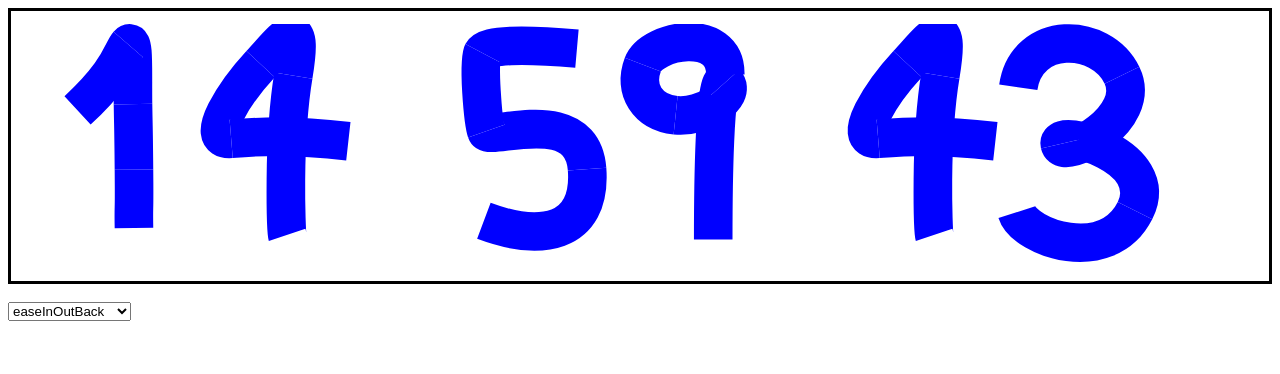
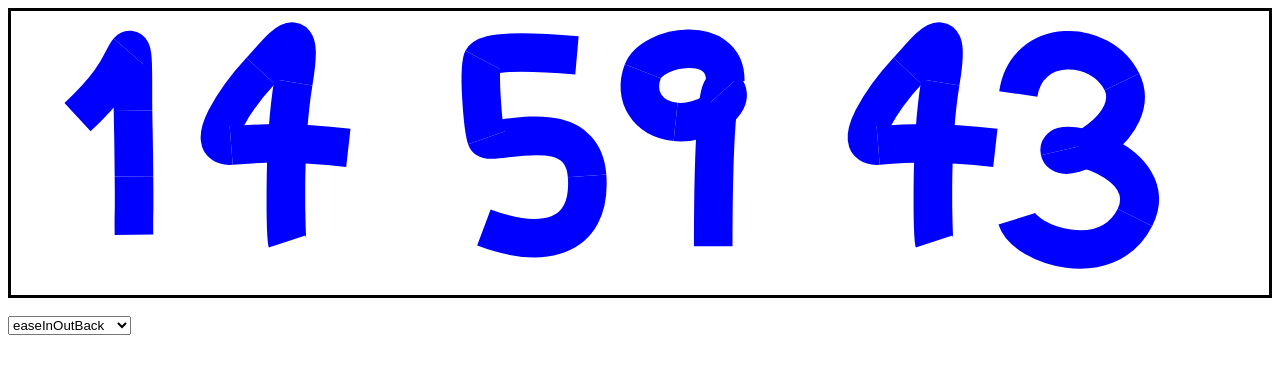
Before and after one commit to antgiant/Wobbly-Weathery-Web-Clock, a plain HTML site: page index.html in a window 1280 px wide. Drawn offline with Linux system fonts and the light colour scheme.

Commit message:
Correcting spacing so boincing numbers don't get cut off

```diff
--- a/index.html
+++ b/index.html
@@ -11,13 +11,10 @@
       border-style: solid;
     }
     #clock svg {
-      width: calc(((100% + (7% * 3)) / 6) - 1%); /* 6 across; tweak as needed */
-      aspect-ratio: 1 / 1;
-      height: auto;          /* let aspect-ratio control height */
+      width: calc(((100% + (7% * 3)) / 6) - 1%); /* 6 across; plus offset to match margin changes*/
       stroke-width: 80;
       stroke: blue;
       fill: none;
-      padding: 1% 0%;
     }
     #clock svg:nth-child(even) {
       margin-left: -7%;
@@ -27,39 +24,39 @@
 
 <body>
   <div id="clock">
-    <svg viewBox="0 0 100 100" preserveAspectRatio="xMidYMid meet">
+    <svg viewBox="0 -8 100 116" preserveAspectRatio="xMidYMid meet">
       <path id="h0p0" d="M 0 0 L 400 500" transform="scale(0.2)" />
       <path id="h0p1" d="M 400 0 L 0 500" transform="scale(0.2)" />
       <path id="h0p2" d="M 400 0 L 400 500" transform="scale(0.2)" />
       <path id="h0p3" d="M 400 0 L 0 0 0 500 400 500" transform="scale(0.2)" />Sorry, your browser does not support inline SVG.
     </svg>
-    <svg viewBox="0 0 100 100" preserveAspectRatio="xMidYMid meet">
+    <svg viewBox="0 -8 100 116" preserveAspectRatio="xMidYMid meet">
       <path id="h1p0" d="M 0 0 L 400 500" transform="scale(0.2)" />
       <path id="h1p1" d="M 400 0 L 0 500" transform="scale(0.2)" />
       <path id="h1p2" d="M 400 0 L 400 500" transform="scale(0.2)" />
       <path id="h1p3" d="M 400 0 L 0 0 0 500 400 500" transform="scale(0.2)" />Sorry, your browser does not support inline SVG.
     </svg>
 
-    <svg viewBox="0 0 100 100" preserveAspectRatio="xMidYMid meet">
+    <svg viewBox="0 -8 100 116" preserveAspectRatio="xMidYMid meet">
       <path id="m0p0" d="M 0 0 L 400 500" transform="scale(0.2)" />
       <path id="m0p1" d="M 400 0 L 0 500" transform="scale(0.2)" />
       <path id="m0p2" d="M 400 0 L 400 500" transform="scale(0.2)" />
       <path id="m0p3" d="M 400 0 L 0 0 0 500 400 500" transform="scale(0.2)" />Sorry, your browser does not support inline SVG.
     </svg>
-    <svg viewBox="0 0 100 100" preserveAspectRatio="xMidYMid meet">
+    <svg viewBox="0 -8 100 116" preserveAspectRatio="xMidYMid meet">
       <path id="m1p0" d="M 0 0 L 400 500" transform="scale(0.2)" />
       <path id="m1p1" d="M 400 0 L 0 500" transform="scale(0.2)" />
       <path id="m1p2" d="M 400 0 L 400 500" transform="scale(0.2)" />
       <path id="m1p3" d="M 400 0 L 0 0 0 500 400 500" transform="scale(0.2)" />Sorry, your browser does not support inline SVG.
     </svg>
 
-    <svg viewBox="0 0 100 100" preserveAspectRatio="xMidYMid meet">
+    <svg viewBox="0 -8 100 116" preserveAspectRatio="xMidYMid meet">
       <path id="s0p0" d="M 0 0 L 400 500" transform="scale(0.2)" />
       <path id="s0p1" d="M 400 0 L 0 500" transform="scale(0.2)" />
       <path id="s0p2" d="M 400 0 L 400 500" transform="scale(0.2)" />
       <path id="s0p3" d="M 400 0 L 0 0 0 500 400 500" transform="scale(0.2)" />Sorry, your browser does not support inline SVG.
     </svg>
-    <svg viewBox="0 0 100 100" preserveAspectRatio="xMidYMid meet">
+    <svg viewBox="0 -8 100 116" preserveAspectRatio="xMidYMid meet">
       <path id="s1p0" d="M 0 0 L 400 500" transform="scale(0.2)" />
       <path id="s1p1" d="M 400 0 L 0 500" transform="scale(0.2)" />
       <path id="s1p2" d="M 400 0 L 400 500" transform="scale(0.2)" />
```
